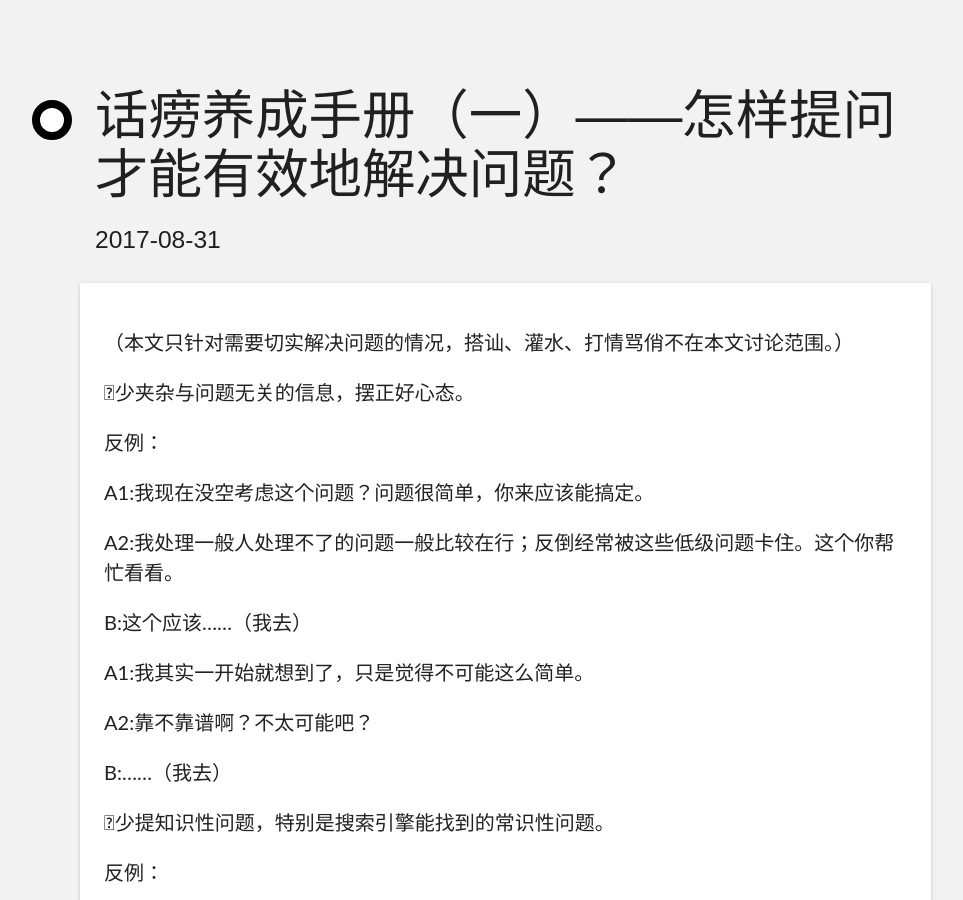
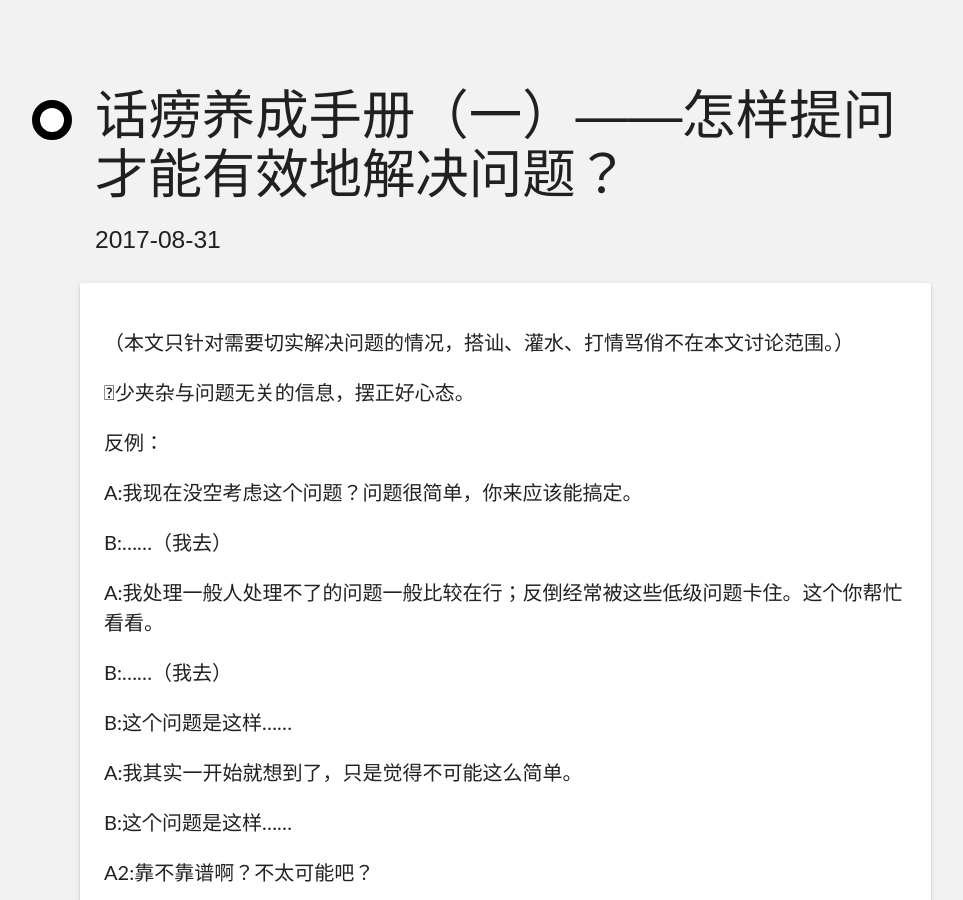
Before and after one commit to unicorn25/unicorn25.github.io, a Jekyll site: the page built from _steps/话痨养成手册（一）.md, in a window 1280 px wide and 900 px high. Shown: the whole window, without its empty margins (157-1120 px from the left). Built offline with Jekyll 4.4.1, drawn with Linux system fonts in a browser that asks for light colours; some of the changed text lies outside the part shown.

Commit message:
+ 话痨养成手册（一）修改

```diff
--- a/_steps/话痨养成手册（一）.md
+++ b/_steps/话痨养成手册（一）.md
@@ -11,17 +11,26 @@ date: 2017-08-31
 
 反例：
 
-A1:我现在没空考虑这个问题？问题很简单，你来应该能搞定。
+A:我现在没空考虑这个问题？问题很简单，你来应该能搞定。
 
-A2:我处理一般人处理不了的问题一般比较在行；反倒经常被这些低级问题卡住。这个你帮忙看看。
+B:......（我去）
 
-B:这个应该......（我去）
 
-A1:我其实一开始就想到了，只是觉得不可能这么简单。
+A:我处理一般人处理不了的问题一般比较在行；反倒经常被这些低级问题卡住。这个你帮忙看看。
+
+B:......（我去）
+
+
+B:这个问题是这样......
+
+A:我其实一开始就想到了，只是觉得不可能这么简单。
+
+
+B:这个问题是这样......
 
 A2:靠不靠谱啊？不太可能吧？
 
-B:......（我去）
+
 
 少提知识性问题，特别是搜索引擎能找到的常识性问题。
 
@@ -40,6 +49,8 @@ B:XXX是指......这个问题是比较冷门，一般人确实不太了解。
 总结：有些问题问出来，确实很掉价。
 
 提出的问题要尽量多的提供有效信息。
+
+
 
 反例：
 
@@ -67,6 +78,8 @@ B:哦，那XXX就挺适合你的。
 
 总结：提问前一定要先尝试自问自答。问题提供的信息越准确、充足，得到的答案也会越准确、全面。
 
+
+
 问题要尽量具体，不要过于宽泛。
 
 反例：
@@ -81,9 +94,14 @@ A:本人国内顶尖院校金融专业大二学生，身边同学纷纷target投
 
 总结：不上心的提问，只会得到不上心的答案。一本书都回答不完的问题，别指望别人一句话能回答。
 
+
+
 能用选择提问，就不要用开放式提问。
+
 反例：
+
 A:怎样才能入户深圳？
+
 B:......我也不是很清楚。
 
 正例：
@@ -92,7 +110,9 @@ A:我本科学历，未婚，请问我是不是只要在深圳连续缴纳社保
 
 B:还差一个XX证明。
 
-总结：尽量让回答者省心省力。如果回答者觉得“这一时半会怎么也说不完”，“不知从何说起”，很有可能就选择敷衍了事了。判断题要比选择题容易，选择题好要比问答题容易，选项不好的情况回答者会补充。
+总结：选择题好要比问答题容易，选项不好的情况回答者会补充。尽量让回答者省心省力。如果回答者觉得“这一时半会怎么也说不完”，“不知从何说起”，很有可能就选择敷衍了事了。判断题要比选择题容易，
+
+
 
 调查类提问，尽量带上自己的观点或思考过程。
 
@@ -121,6 +141,8 @@ a.有助于回答者第一时间领会提问者的意图，打消不必要的疑
 b.回答者可以迅速找准回答角度，避免鸡同鸭讲；
 
 c.答题者带着观点听取答案这叫解惑，能充分吸收回答内容，否则就是娱乐性质的休闲段子。
+
+
 
 批判性地听取答案。
 
```
